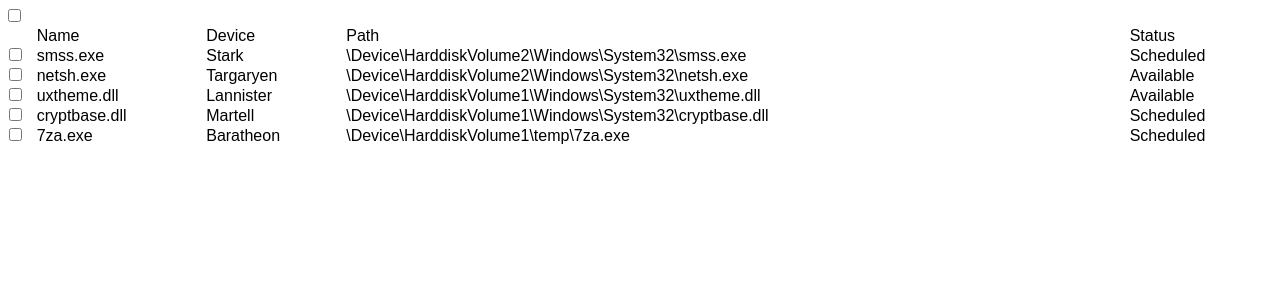
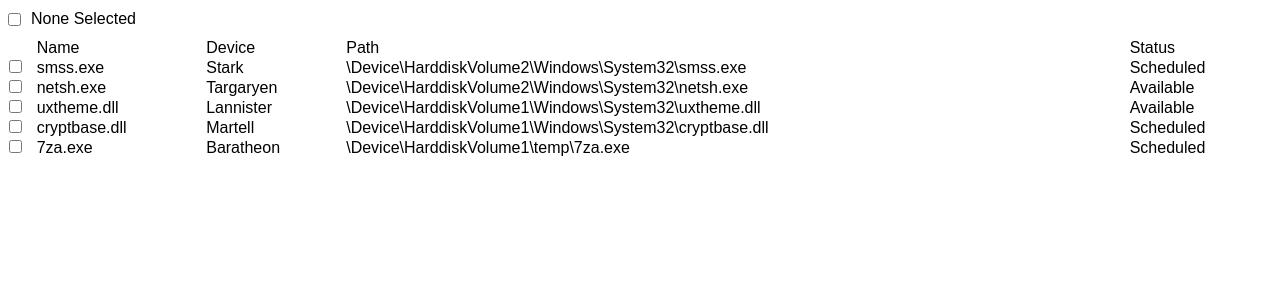
Before and after one commit to avihai-yosef/file-list-codesandbox, a React (Create React App) app: page / in a window 1280 px wide. Shown: the top 300 px of the page. Built offline with nearby package versions, Linux system fonts and the light colour scheme.

Commit message:
Add selection counter

```diff
--- a/src/components/FileList/FileList.module.css
+++ b/src/components/FileList/FileList.module.css
@@ -2,7 +2,15 @@
 
 .allSelector {
   margin-left: left-checkbox-margin;
+  margin-right: 10px;
 }
+
+.toolbar {
+  display: flex;
+  margin: 10px 0;
+  align-items: center;
+}
+
 .table {
   width: 100%;
   text-align: left;
@@ -26,8 +34,7 @@
 
 .table th,
 td {
-  vertical-align: middle;
-  padding: 0 10px 10px left-checkbox-margin;
+  padding: 10px 0 10px left-checkbox-margin;
 }
 
 .status {
--- a/src/components/FileList/FileList.tsx
+++ b/src/components/FileList/FileList.tsx
@@ -13,12 +13,13 @@ const FileList = ({ files }: Props) => {
     isSelected,
     toggleAllHandler,
     toggleRowHandler,
-    selectionState
+    selectionState,
+    selectedCount
   } = useFileSelection(files);
 
   return (
     <section>
-      <div>
+      <div className={styles.toolbar}>
         <Checkbox
           checked={selectionState.all}
           indeterminate={selectionState.partial}
@@ -26,6 +27,7 @@ const FileList = ({ files }: Props) => {
           aria-label="all-selector"
           className={styles.allSelector}
         />
+        <SelectedCount count={selectedCount} />
       </div>
       <table data-testid="table" className={styles.table}>
         <thead>
@@ -51,6 +53,14 @@ const FileList = ({ files }: Props) => {
     </section>
   );
 };
+
+function SelectedCount({ count }: { selectedCount: number }) {
+  return (
+    <span data-testid="selected-count">
+      {count > 0 ? `Selected ${count}` : "None Selected"}
+    </span>
+  );
+}
 
 function Row({
   file,
```
Also changed, not shown: 1 other file (tests, documents, lock files or other folders).
